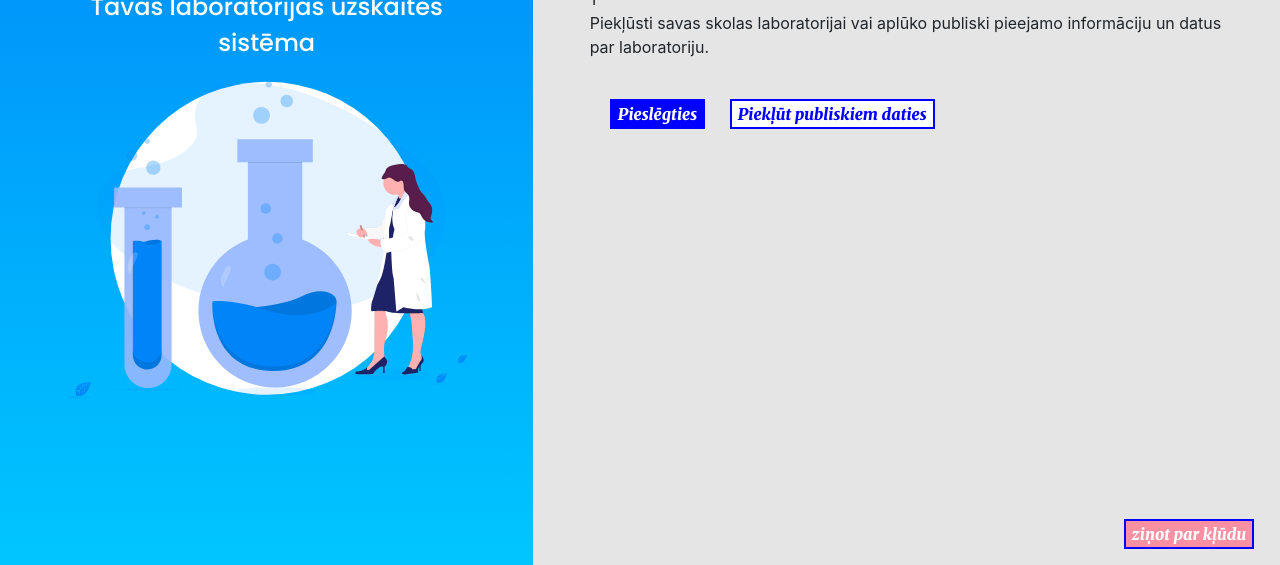
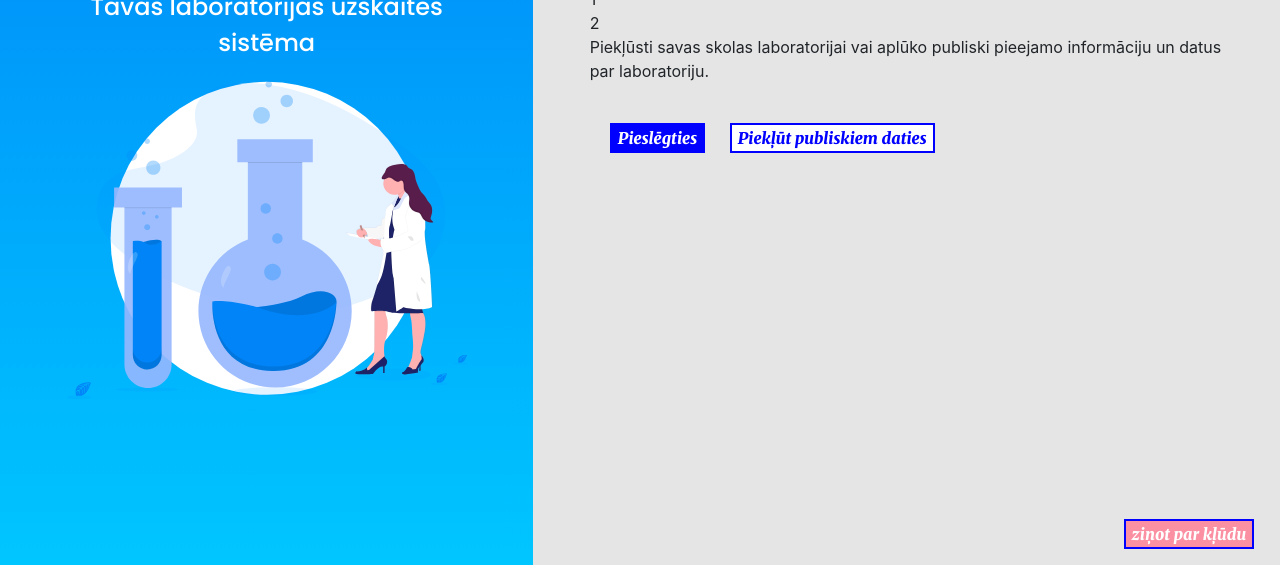
Before and after one commit to GunaPentjusa/startit-plus, a plain HTML site: page index.html in a window 1280 px wide. Shown: the part 235-800 px from the top of the page. Drawn offline with nearby package versions, Linux system fonts and the light colour scheme; a script that the page names is missing.

Commit message:
izmainas 2

```diff
--- a/index.html
+++ b/index.html
@@ -32,6 +32,7 @@
             Ko Tu vēlies darīt šodien?
             </div>
          <div>1</div>
+         <div>2</div>
           <text>Piekļūsti savas skolas laboratorijai vai aplūko publiski pieejamo informāciju un datus par laboratoriju.</text><br>
          <div class="pozic">
           <button class="button1">Pieslēgties</button>
```
